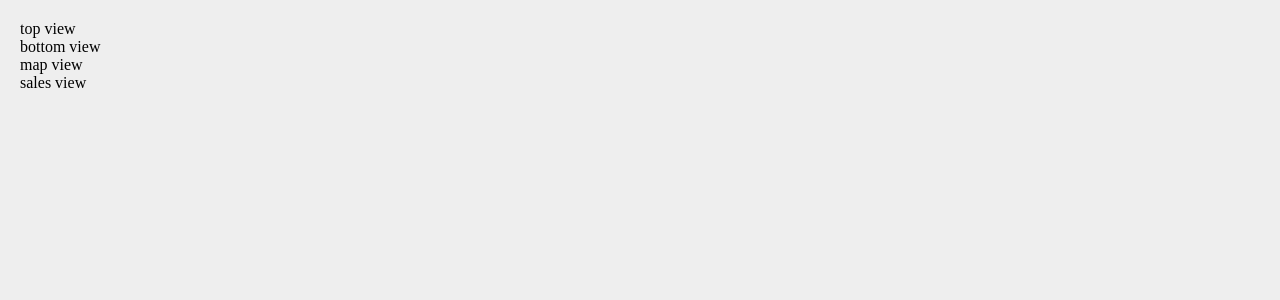
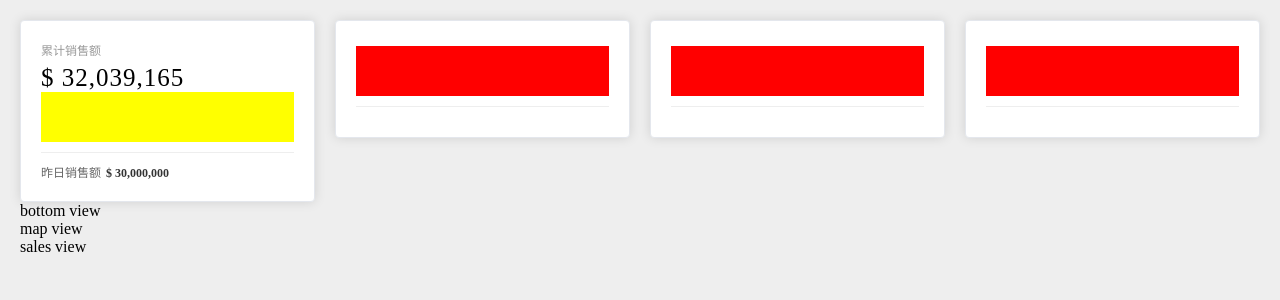
Before and after one commit to 17801020645/datav-report-dev, a Vue app: page / in a window 1280 px wide. Shown: the top 300 px of the page. Built offline with nearby package versions, Linux system fonts and the light colour scheme; the HTML template or start-up script is replaced by a standard one.

Commit message:
核心指标公共组件抽取

```diff
--- /dev/null
+++ b/src/components/CommonCard/CommonCard.vue
@@ -0,0 +1,47 @@
+<template>
+  <div class="common-card">
+    <div class="title">{{ title }}</div>
+    <div class="value">{{ value }}</div>
+    <div class="chart">
+      <slot></slot>
+    </div>
+    <div class="line"></div>
+    <div class="total">
+      <slot name="footer"></slot>
+    </div>
+  </div>
+</template>
+
+<script setup lang="ts">
+interface Props {
+  title: string
+  value: string
+}
+
+const { title, value } = defineProps<Props>()
+</script>
+
+<style scoped lang="scss">
+.title {
+  font-size: 12px;
+  color: #999;
+}
+.value {
+  font-size: 25px;
+  color: #000;
+  margin-top: 5px;
+  letter-spacing: 1px;
+}
+.chart {
+  height: 50px;
+  background: red;
+}
+.line {
+  margin: 10px 0;
+  border-top: 1px solid #eee;
+}
+.total {
+  font-size: 12px;
+  color: #666;
+}
+</style>
--- /dev/null
+++ b/src/components/TodayUsers/TodayUsers.vue
@@ -0,0 +1,9 @@
+<template>
+  <common-card></common-card>
+</template>
+
+<script setup lang="ts">
+import CommonCard from '../CommonCard/CommonCard.vue'
+</script>
+
+<style scoped></style>
--- a/src/components/TopView/TopIndex.vue
+++ b/src/components/TopView/TopIndex.vue
@@ -1,7 +1,35 @@
 <template>
-  <div>top view</div>
+  <div class="top-view">
+    <el-row :gutter="20">
+      <el-col :span="6">
+        <el-card shadow="always">
+          <total-sales></total-sales>
+        </el-card>
+      </el-col>
+      <el-col :span="6">
+        <el-card shadow="always">
+          <total-orders></total-orders>
+        </el-card>
+      </el-col>
+      <el-col :span="6">
+        <el-card shadow="always">
+          <today-users></today-users>
+        </el-card>
+      </el-col>
+      <el-col :span="6">
+        <el-card shadow="always">
+          <total-users></total-users>
+        </el-card>
+      </el-col>
+    </el-row>
+  </div>
 </template>
 
-<script setup lang="ts"></script>
+<script setup lang="ts">
+import TotalSales from '../TotalSales/TotalSales.vue'
+import TotalOrders from '../TotalOrders/TotalOrders.vue'
+import TodayUsers from '../TodayUsers/TodayUsers.vue'
+import TotalUsers from '../TotalUsers/TotalUsers.vue'
+</script>
 
 <style scoped lang="scss"></style>
--- /dev/null
+++ b/src/components/TotalOrders/TotalOrders.vue
@@ -0,0 +1,9 @@
+<template>
+  <common-card></common-card>
+</template>
+
+<script setup lang="ts">
+import CommonCard from '../CommonCard/CommonCard.vue'
+</script>
+
+<style scoped></style>
--- /dev/null
+++ b/src/components/TotalSales/TotalSales.vue
@@ -0,0 +1,33 @@
+<template>
+  <common-card title="累计销售额" value="$ 32,039,165">
+    <template #default>
+      <div class="compare"></div>
+    </template>
+    <!-- 具名插槽 -->
+    <template #footer>
+      <div>
+        <span>昨日销售额</span>
+        <span class="money">$ 30,000,000</span>
+      </div>
+    </template>
+  </common-card>
+</template>
+
+<script setup lang="ts">
+import CommonCard from '../CommonCard/CommonCard.vue'
+</script>
+
+<style scoped>
+.compare {
+  background: yellow;
+  height: 100%;
+}
+span {
+  font-size: 12px;
+}
+.money {
+  margin-left: 5px;
+  color: #333;
+  font-weight: 700;
+}
+</style>
--- /dev/null
+++ b/src/components/TotalUsers/TotalUsers.vue
@@ -0,0 +1,11 @@
+<template>
+  <common-card></common-card>
+</template>
+
+<script setup lang="ts">
+import CommonCard from '../CommonCard/CommonCard.vue'
+
+
+</script>
+
+<style scoped></style>
--- a/src/main.ts
+++ b/src/main.ts
@@ -6,10 +6,11 @@ import router from './router'
 import ElementPlus from 'element-plus'
 import 'element-plus/dist/index.css'
 
+const pinia = createPinia()
 const app = createApp(App)
 
 app.use(ElementPlus)
-app.use(createPinia())
+app.use(pinia)
 app.use(router)
 
 app.mount('#app')
```
